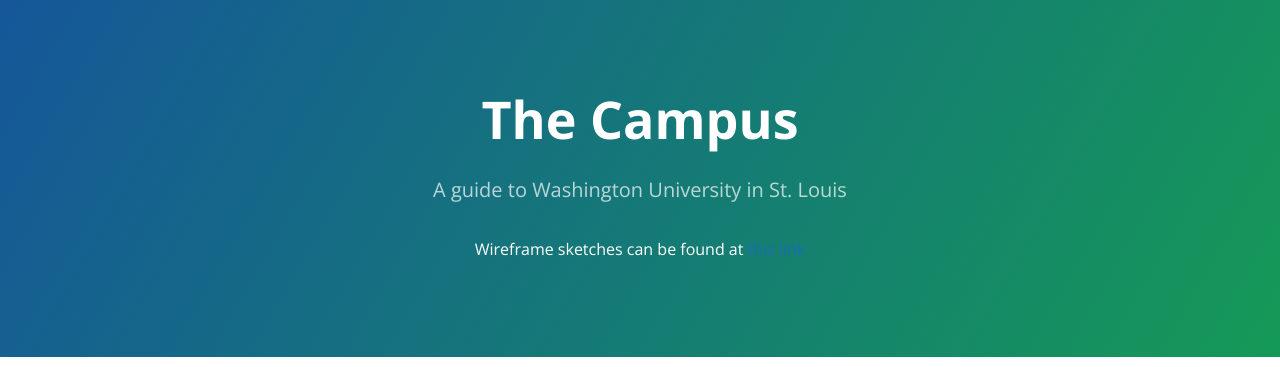
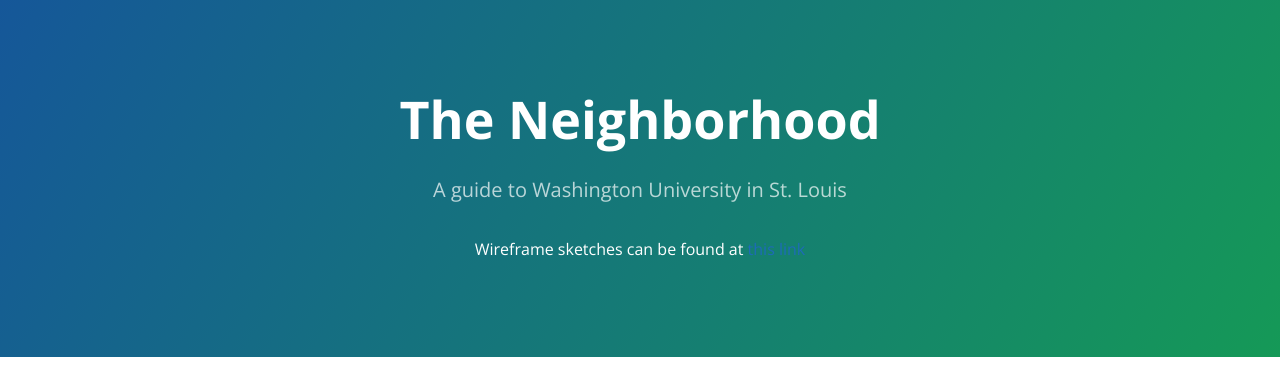
Before and after one commit to Diplodocee/aboutWUStl, a plain HTML site: page neigborhood.html in a window 1280 px wide. Shown: the top 367 px of the page. Drawn offline with nearby package versions, Linux system fonts and the light colour scheme.

Commit message:
Update neigborhood.html

```diff
--- a/neigborhood.html
+++ b/neigborhood.html
@@ -11,7 +11,7 @@
   </head>
   <body>
     <section class="page-header">
-      <h1 class="project-name">The Campus</h1>
+      <h1 class="project-name">The Neighborhood</h1>
       <h2 class="project-tagline">A guide to Washington University in St. Louis</h2>
       <p>Wireframe sketches can be found at <a href=" ">this link</a></p>
     </section>
```
